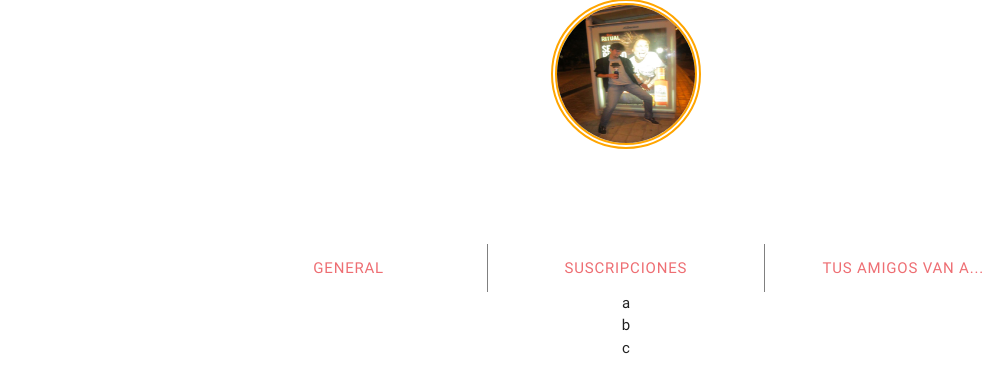
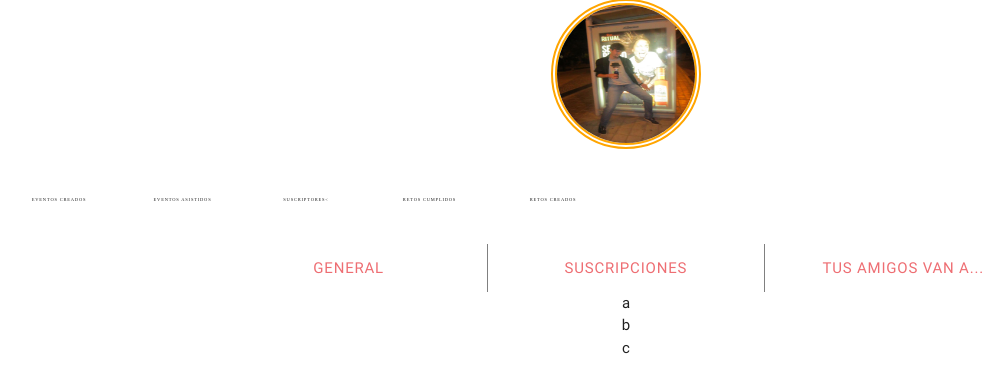
Before and after one commit to alejandroav/HotShit2, a PHP site: page /frontpage.php in a window 1280 px wide. Shown: the part 105-493 px from the top of the page, without its empty margins (14-1013 px from the left). Run offline with PHP 8.4, Linux system fonts and the light colour scheme; the visitor is signed in with stand-in values (Sample User, id 1); style sheets or scripts are compiled from the project's sources.

Commit message:
Perfilando el perfil sí

```diff
--- a/web-client/pages/perfil.html
+++ b/web-client/pages/perfil.html
@@ -5,12 +5,12 @@
 </div>
 <div class="row center-align">
 	<div class="col s12 m10 l6 offset-m1 offset-m3">
-	  <ul class="tabs">
-        <li class="tab col s2 m2 l2 hide-on-med-and-down"><a href="#."></a></li>
-        <li class="tab col s2 m2 l2 "><a href="#."></a></li>
-        <li class="tab col s2 m2 l2 "><a href="#."></a></li>
-        <li class="tab col s2 m2 l2 "><a href="#."></a></li>
-        <li class="tab col s2 m2 l2 hide-on-med-and-down"><a href="#."></a></li>
+	  <ul class="tabs" id="data-perfil">
+        <li class="tab col s2 m2 l2 hide-on-med-and-down">Eventos creados</li>
+        <li class="tab col s2 m2 l2 ">Eventos asistidos</li>
+        <li class="tab col s2 m2 l2 ">Suscriptores<</li>
+        <li class="tab col s2 m2 l2 ">Retos cumplidos</li>
+        <li class="tab col s2 m2 l2 hide-on-med-and-down">Retos creados</li>
       </ul>
 	</div>
 </div>
--- a/web-client/resources/css/frontpage.css
+++ b/web-client/resources/css/frontpage.css
@@ -120,3 +120,7 @@ filter:  progid:DXImageTransform.Microsoft.gradient(startColorstr='#9e9e9e', end
 	border-radius:100%;
 	transform: rotateZ(90deg);
 }
+#data-perfil{
+	font-family: thin, bold;
+	font-size:30%;
+}
```
